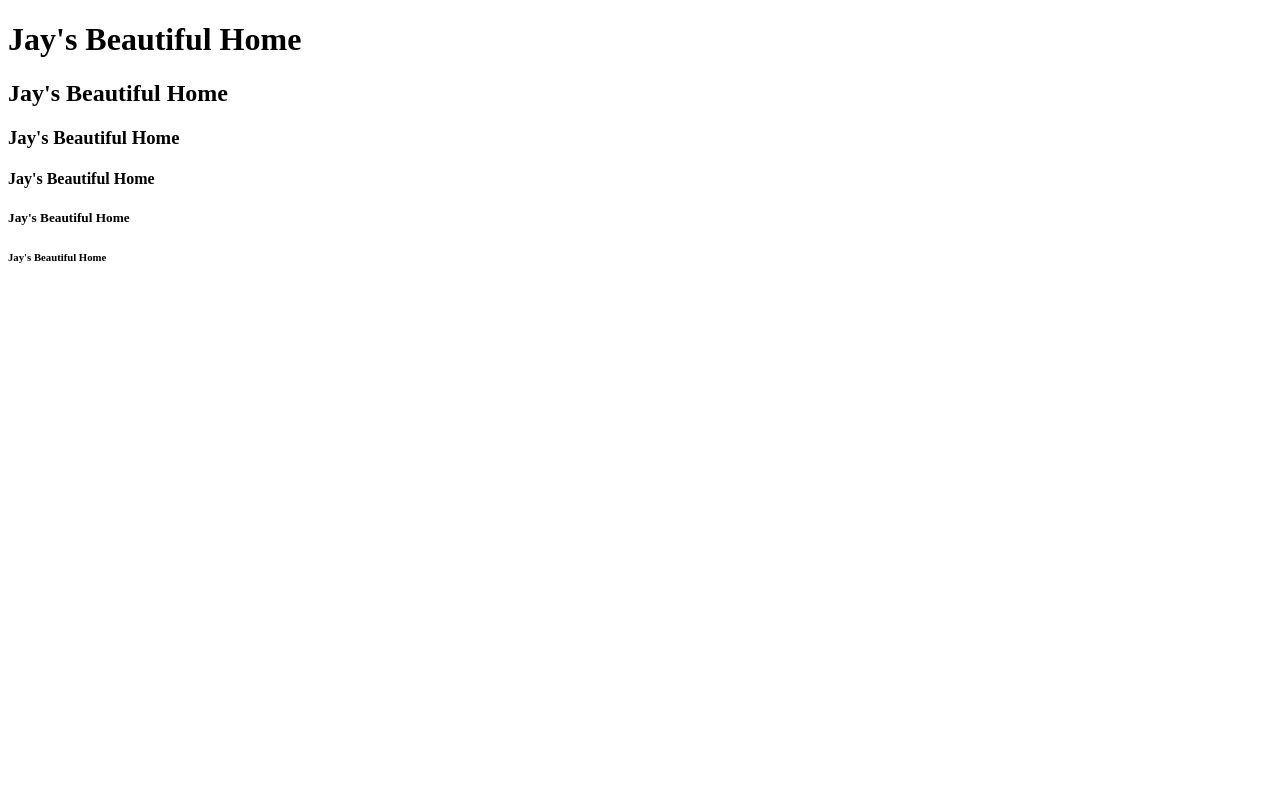
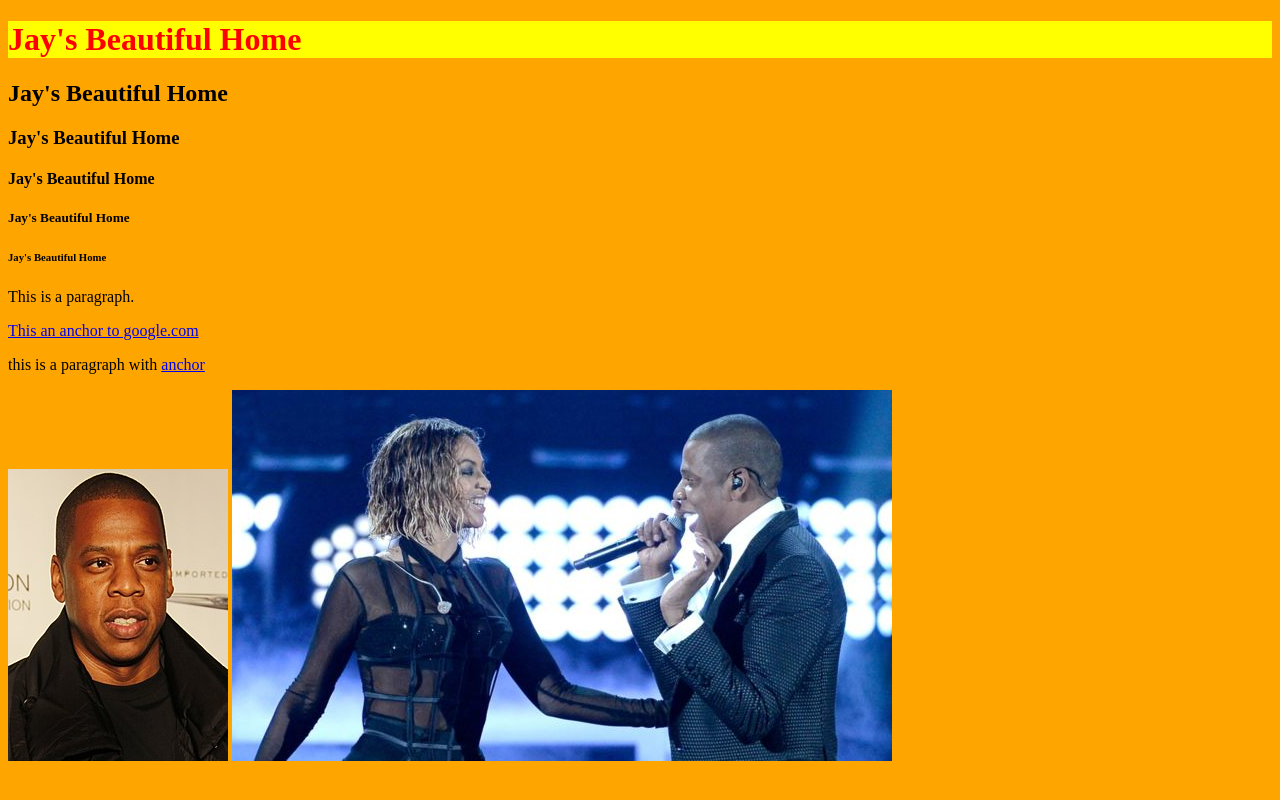
Before and after one commit to khunjayc/khunjayc.github.io, a plain HTML site: page lesson1.html in a window 1280 px wide. Drawn offline with Linux system fonts and the light colour scheme.

Commit message:
orange bg

```diff
--- a/lesson1.html
+++ b/lesson1.html
@@ -3,16 +3,29 @@
     <head>
         <title>Khun Jay's Home</title>
     </head>
-    <body>
+    <body style="background:  orange;">
         <div>
-            <h1>Jay's Beautiful Home</h1>
+            <h1  style="color:red; background:yellow;">Jay's Beautiful Home</h1>
             <h2>Jay's Beautiful Home</h2>
             <h3>Jay's Beautiful Home</h3>
             <h4>Jay's Beautiful Home</h4>
             <h5>Jay's Beautiful Home</h5>
             <h6>Jay's Beautiful Home</h6>
+        </div>
+        <div>
+            <p>This is a paragraph.</p>
+            <!-- anchor -->
+            <a href="https://www.google.com/">This an anchor to google.com</a>
 
+            <p>this is a paragraph with <a href="https://fb.com">anchor</a></p>
         </div>
+        <div>
+            <img src="img/jayz.jpg">
+            <!-- attributes -->
+            <a href="https://www.yahoo.com/"><img src="img/jayzb.jpg"></a>
+        </div>
+
+
 
     </body>
 </html>
```
Also changed, not shown: img/jayz.jpg (added), img/jayzb.jpg (added).
